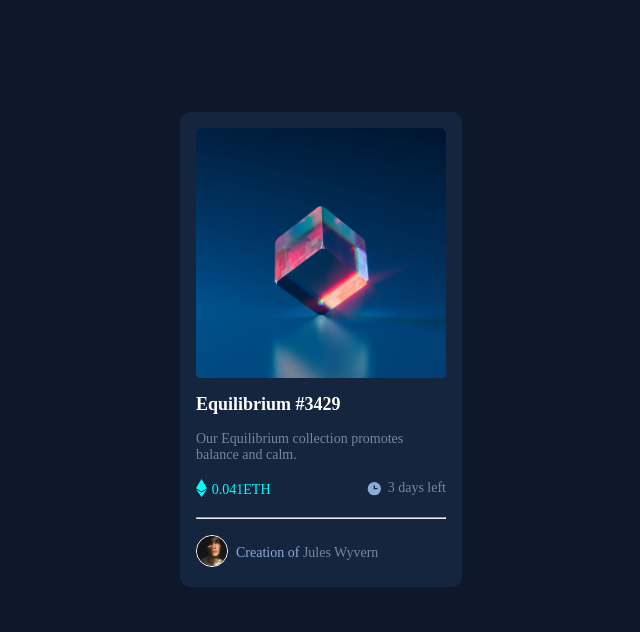
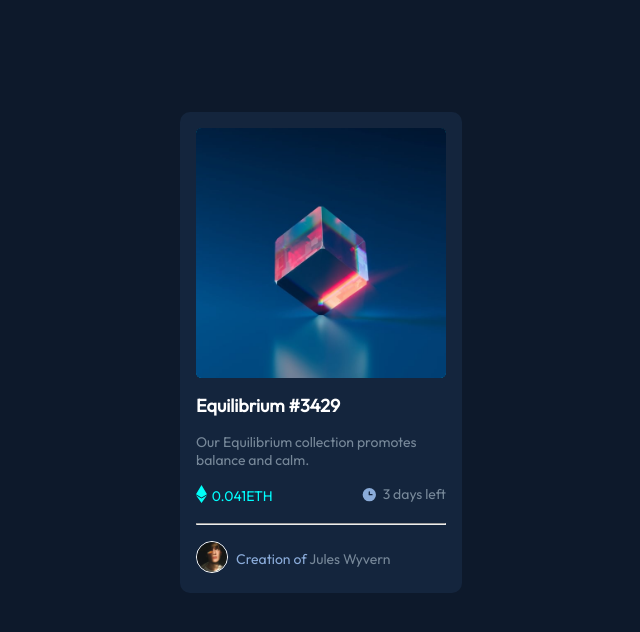
Before and after one commit to KandalaSreekar/nft-preview-card, a plain HTML site: page index.html in a window 1280 px wide. Shown: the whole page, without its empty margins (319-959 px from the left). Drawn offline with Linux system fonts and the light colour scheme.

Commit message:
Font Added

```diff
--- a/index.html
+++ b/index.html
@@ -5,7 +5,9 @@
   <meta name="viewport" content="width=device-width, initial-scale=1.0"> <!-- displays site properly based on user's device -->
   <link rel="stylesheet" href="styles.css">
   <link rel="icon" type="image/png" sizes="32x32" href="./images/favicon-32x32.png">
-
+  <link rel="preconnect" href="https://fonts.googleapis.com">
+  <link rel="preconnect" href="https://fonts.gstatic.com" crossorigin>
+  <link href="https://fonts.googleapis.com/css2?family=Outfit&display=swap" rel="stylesheet">
   <title>Frontend Mentor | NFT preview card component</title>
 
   <!-- Feel free to remove these styles or customise in your own stylesheet 👍 -->
--- a/styles.css
+++ b/styles.css
@@ -1,6 +1,7 @@
 * {
     margin: 0;
     padding: 0;
+    font-family: 'Outfit', sans-serif;
 }
 
 body{
@@ -33,7 +34,7 @@ body{
 .main p{
     font-size: 0.875rem;
     font-weight: 1;
-    width: 30ch;
+    width: 25ch;
     color: lightslategray;
 }
 #nft {
```
